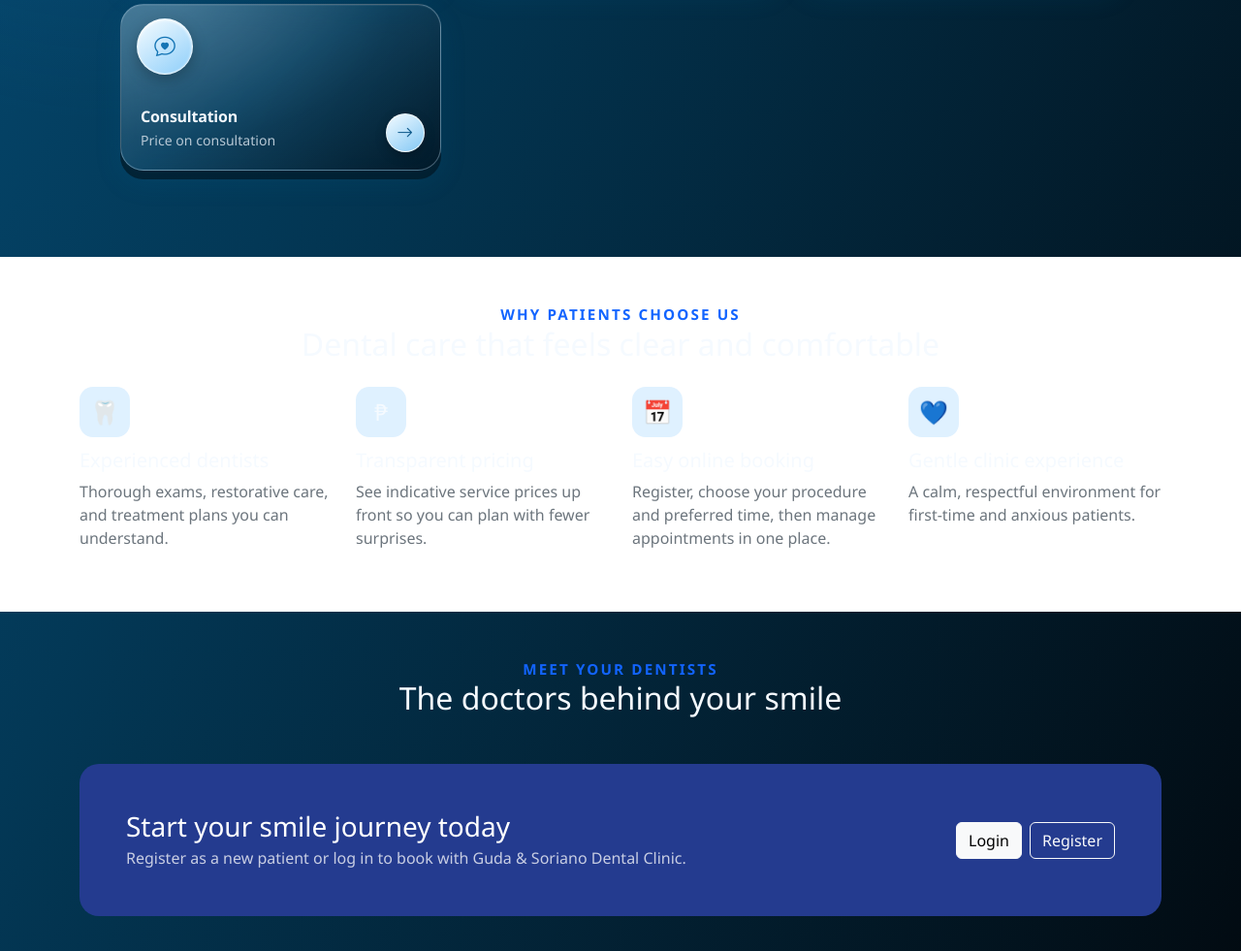
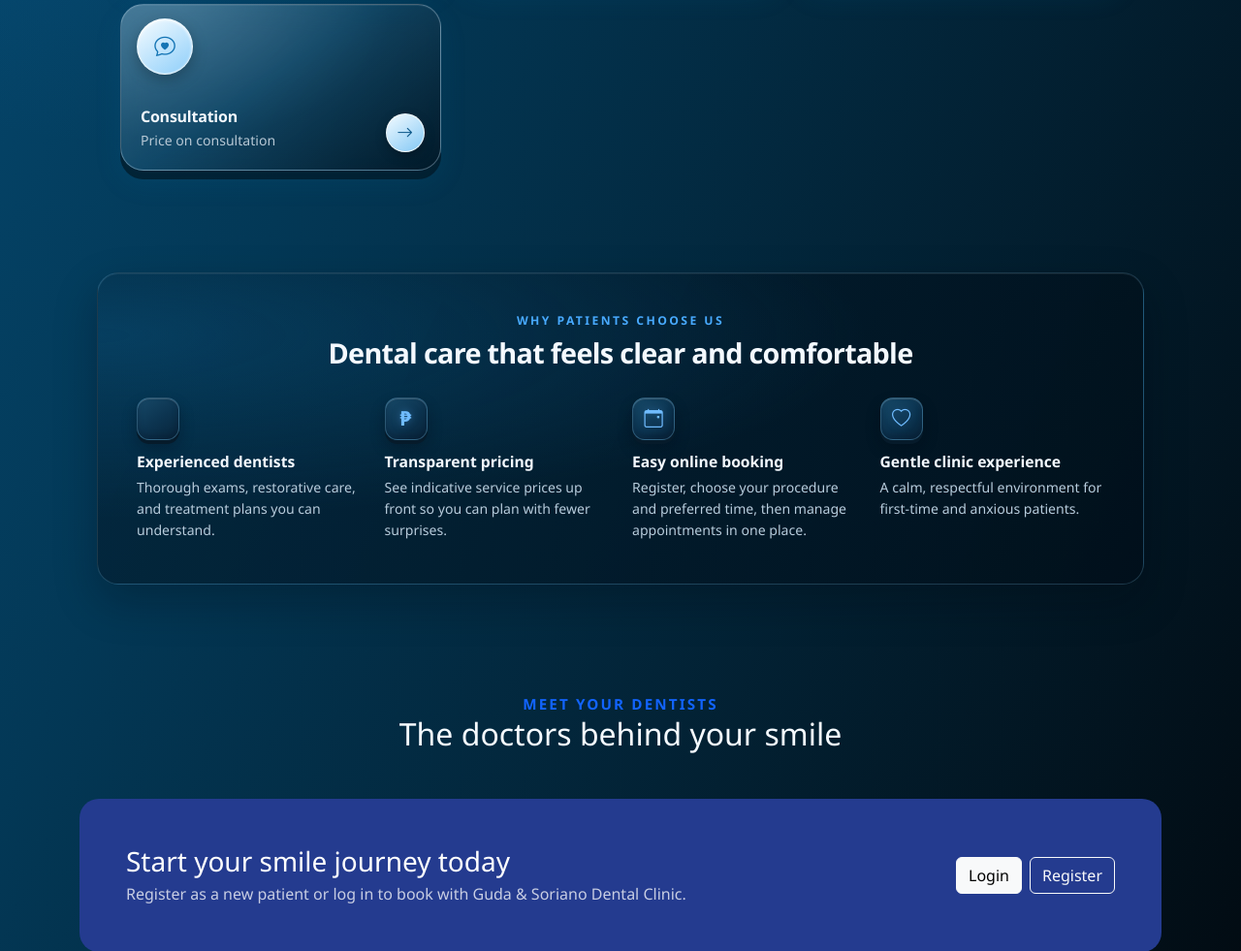
Before and after one commit to atreyuuu009/orachart-laravel, a Laravel app: page / in a window 1280 px wide. Shown: the part 1771-2752 px from the top of the page at 97% size. Run offline with Laravel 12, Linux system fonts and the light colour scheme; data comes from the database, SQL or seed files in the repository; data that the repository does not hold is empty.

Commit message:
i improve the design of why patient choose us

```diff
--- a/public/css/theme.css
+++ b/public/css/theme.css
@@ -333,6 +333,44 @@ body:has(.landing-nav) { background: #062d29; color: #f5fffc; }
   .landing-register-arrow { width: 26px; height: 26px; }
   .landing-nav .landing-login-link { min-height: 38px; gap: .35rem; padding: .4rem .75rem; font-size: .8rem; }
 }
+
+/* Why patients choose us */
+body:has(.landing-nav) .why-section { padding: 1rem 0 4rem; background: transparent; }
+body:has(.landing-nav) .why-panel {
+  max-width: 1080px;
+  margin: 0 auto;
+  padding: clamp(1.5rem, 4vw, 2.5rem);
+  overflow: hidden;
+  border: 1px solid rgba(130, 196, 232, .22);
+  border-radius: 22px;
+  background: radial-gradient(ellipse at 0 20%, rgba(9, 83, 126, .52), transparent 52%), linear-gradient(115deg, rgba(3, 40, 63, .94), rgba(1, 16, 27, .96));
+  box-shadow: 0 18px 44px rgba(0, 8, 16, .26), inset 0 1px rgba(255, 255, 255, .06);
+}
+body:has(.landing-nav) .why-panel .eyebrow { margin-bottom: .4rem; color: #48aaff; font-size: .76rem; letter-spacing: .2em; }
+body:has(.landing-nav) .why-panel h2 { color: #f4f9ff; font-size: clamp(1.35rem, 3vw, 1.8rem); font-weight: 650; letter-spacing: -.025em; }
+.why-item { padding: .25rem 0; }
+.why-icon {
+  display: grid;
+  width: 44px;
+  height: 44px;
+  margin-bottom: .85rem;
+  place-items: center;
+  border: 1px solid rgba(130, 196, 232, .28);
+  border-radius: 13px;
+  background: linear-gradient(145deg, #174968 0%, #0c3450 52%, #08243a 100%);
+  box-shadow: 0 4px 0 #061b2b, 0 8px 15px rgba(0, 8, 18, .32), inset 0 1px rgba(255, 255, 255, .16), inset 0 -3px 6px rgba(0, 10, 24, .24);
+  color: #70bcff;
+  font-size: 1.2rem;
+  text-shadow: 0 0 10px rgba(84, 177, 255, .38);
+}
+.why-icon-symbol { color: #70bcff; font-size: 1.3rem; font-weight: 700; }
+body:has(.landing-nav) .why-item h3 { margin: 0 0 .4rem; color: #f4f9ff; font-size: .98rem; font-weight: 650; }
+body:has(.landing-nav) .why-item p { margin: 0; color: #b8ccdc; font-size: .88rem; line-height: 1.55; }
+@media (max-width: 575.98px) {
+  body:has(.landing-nav) .why-panel { padding: 1.5rem 1.15rem; border-radius: 18px; }
+  .why-item h3 { font-size: .9rem; }
+  .why-item p { font-size: .82rem; }
+}
 .stat-card .stat-value { font-size: 2rem; font-weight: 800; color: var(--gs-primary); line-height: 1; }
 .table > :not(caption) > * > * { padding: .75rem .85rem; vertical-align: middle; }
 .table thead th { font-size: .78rem; text-transform: uppercase; letter-spacing: .04em; color: #6b7280; background: #f8fafc; }
--- a/resources/views/landing.blade.php
+++ b/resources/views/landing.blade.php
@@ -88,15 +88,20 @@
   @include('partials.landing-services', ['categories' => $categories])
 </div></section>
 
-<section id="why" class="section-pad bg-white"><div class="container">
-  <div class="text-center mb-4"><div class="eyebrow">WHY PATIENTS CHOOSE US</div><h2>Dental care that feels clear and comfortable</h2></div>
-  <div class="row g-4">
-    @foreach ([['🦷','Experienced dentists','Thorough exams, restorative care, and treatment plans you can understand.'],
-               ['₱','Transparent pricing','See indicative service prices up front so you can plan with fewer surprises.'],
-               ['📅','Easy online booking','Register, choose your procedure and preferred time, then manage appointments in one place.'],
-               ['💙','Gentle clinic experience','A calm, respectful environment for first-time and anxious patients.']] as [$i, $t, $d])
-      <div class="col-md-6 col-lg-3"><div class="why-icon">{{ $i }}</div><h5>{{ $t }}</h5><p class="text-secondary">{{ $d }}</p></div>
-    @endforeach
+<section id="why" class="section-pad why-section"><div class="container">
+  <div class="why-panel">
+    <div class="text-center mb-4"><div class="eyebrow">WHY PATIENTS CHOOSE US</div><h2>Dental care that feels clear and comfortable</h2></div>
+    <div class="row g-4 why-grid">
+      @foreach ([['bi-tooth','', 'Experienced dentists','Thorough exams, restorative care, and treatment plans you can understand.'],
+                 ['bi-coin','₱','Transparent pricing','See indicative service prices up front so you can plan with fewer surprises.'],
+                 ['bi-calendar-event','', 'Easy online booking','Register, choose your procedure and preferred time, then manage appointments in one place.'],
+                 ['bi-heart','', 'Gentle clinic experience','A calm, respectful environment for first-time and anxious patients.']] as [$i, $symbol, $t, $d])
+        <div class="col-6 col-lg-3"><article class="why-item h-100">
+          <div class="why-icon" aria-hidden="true">@if($symbol)<span class="why-icon-symbol">{{ $symbol }}</span>@else<i class="bi {{ $i }}"></i>@endif</div>
+          <h3>{{ $t }}</h3><p>{{ $d }}</p>
+        </article></div>
+      @endforeach
+    </div>
   </div>
 </div></section>
 
```
